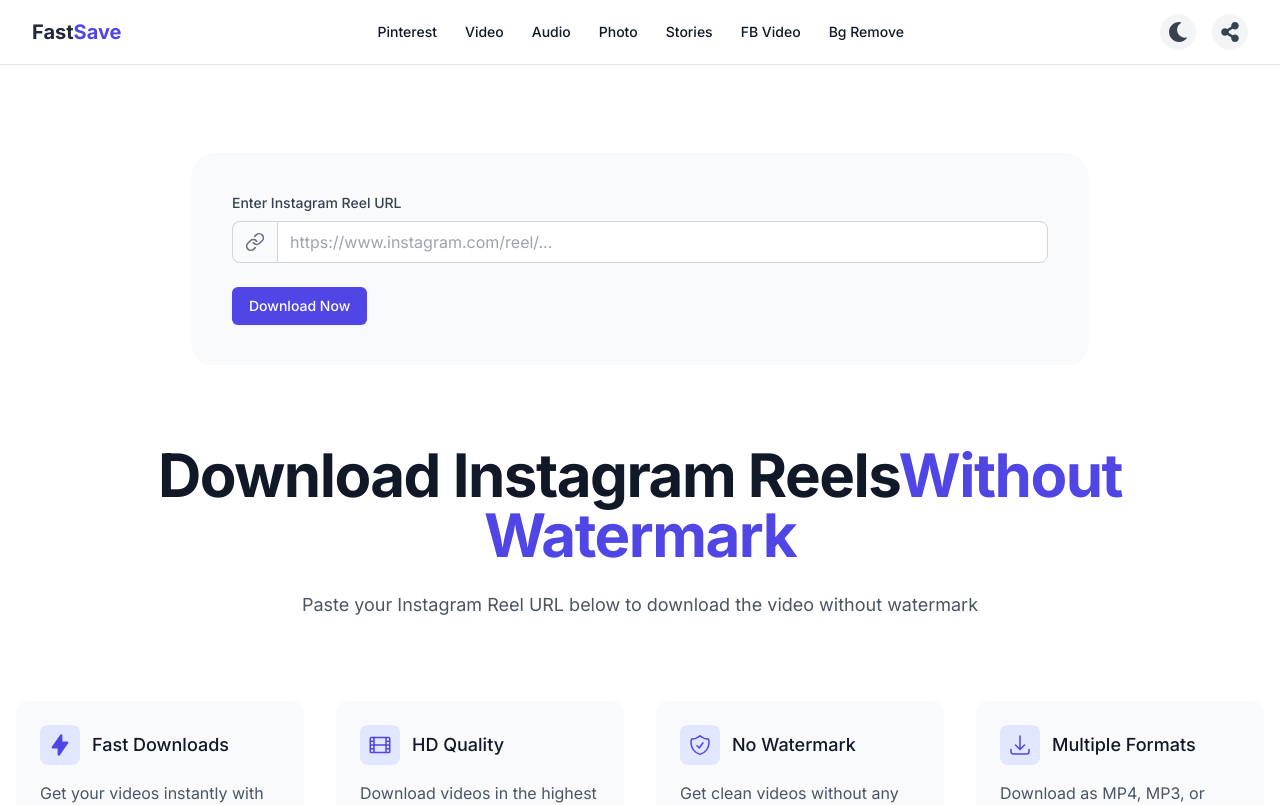
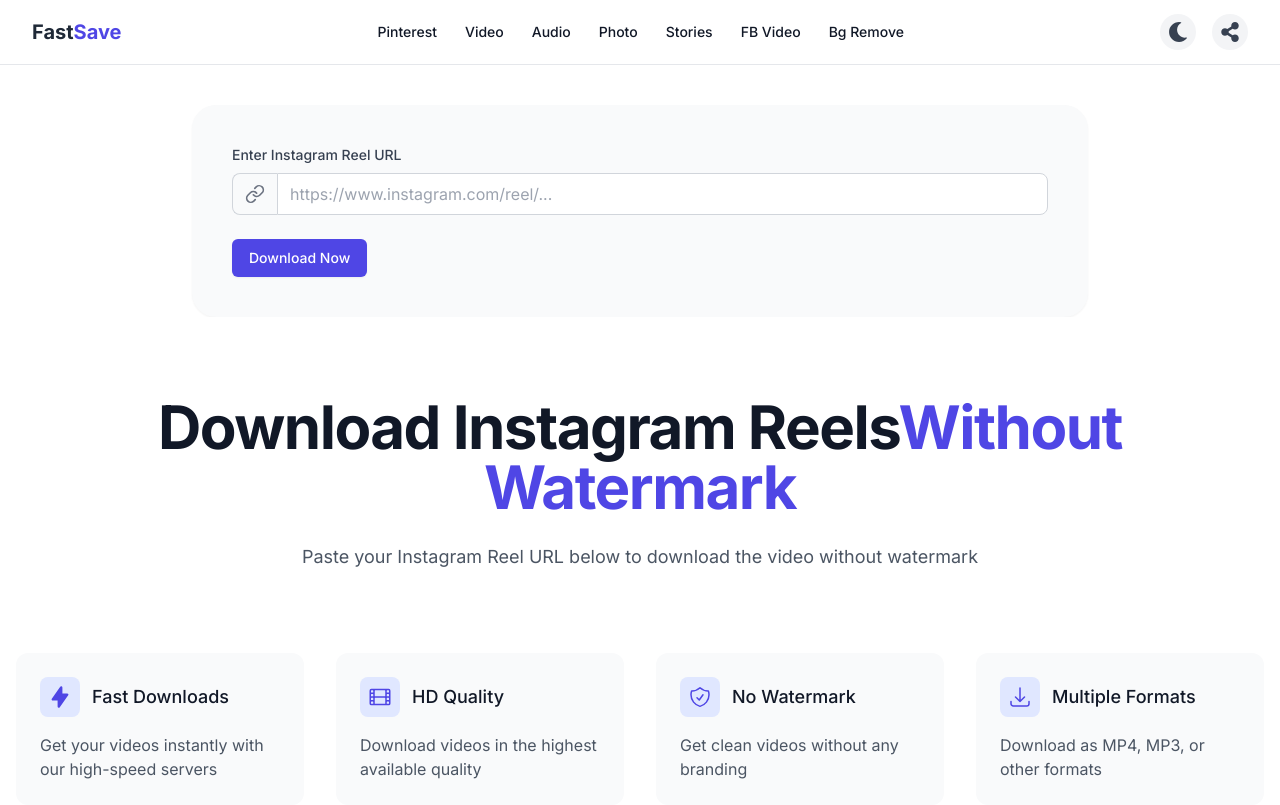
Before and after one commit to y2codedev/fast-save, a Next.js app: page / in a window 1280 px wide. Shown: the top 805 px of the page. Built offline with nearby package versions, Linux system fonts and the light colour scheme.

Commit message:
add share com..

```diff
--- a/src/components/sections/DownloadForm.tsx
+++ b/src/components/sections/DownloadForm.tsx
@@ -41,8 +41,8 @@
 
   return (
     <div id="download-section" className="bg-white dark:bg-gray-900  px-4 ">
-      <div className="mx-auto max-w-7xl pt-6 ">
-        <div className="mx-auto mt-16 max-w-4xl rounded-3xl bg-gray-50 shadow-sm dark:bg-gray-800 p-6 sm:p-10">
+      <div className="mx-auto max-w-7xl ">
+        <div className="mx-auto mt-10 max-w-4xl rounded-3xl bg-gray-50 shadow-sm dark:bg-gray-800 p-6 sm:p-10">
           <form onSubmit={handleSubmit} className="space-y-6">
             <div>
               <InputField
```
